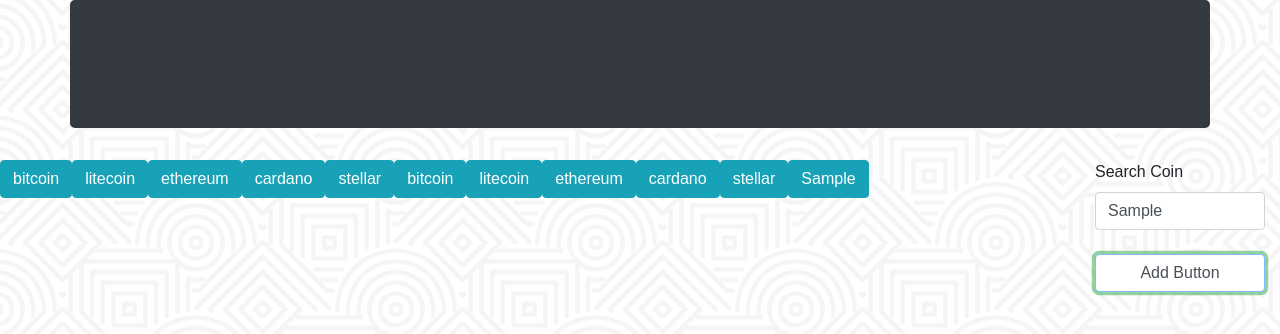
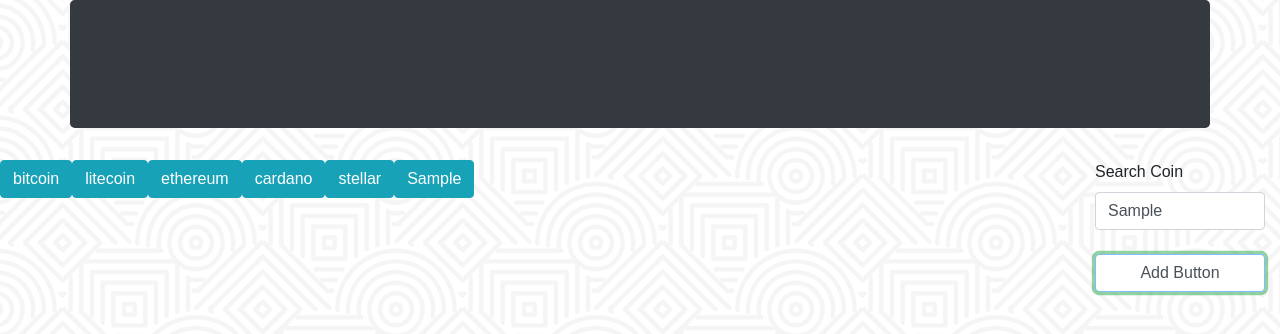
Before and after one commit to SpaceTrev/CryptoLink, a plain HTML site: page index.html in a window 1280 px wide. Both pictures are taken after typing "Sample" into the empty fields and a click on the input "Add Button". Drawn offline with nearby package versions, Linux system fonts and the light colour scheme.

Commit message:
very fixed

```diff
--- a/assets/javascript/logic.js
+++ b/assets/javascript/logic.js
@@ -26,7 +26,11 @@ $("#addCoin").on("click", function (event) {
     event.preventDefault();
     var coinName = $("#coinInput").val().trim();
     coinButtonArray.push(coinName);
-    createButtons();
+    var buttonArr = $("<button class='btn btn-info'>");
+    buttonArr.addClass("coinButtons");
+    buttonArr.attr("data-name", coinName);
+    buttonArr.text(coinName);
+    $("#coinButtonView").append(buttonArr);
 });
 $(document).on("click", ".coinButtons", displayCoin);
 createButtons();
```
Also changed, not shown: index.html (+9 -7 lines).
